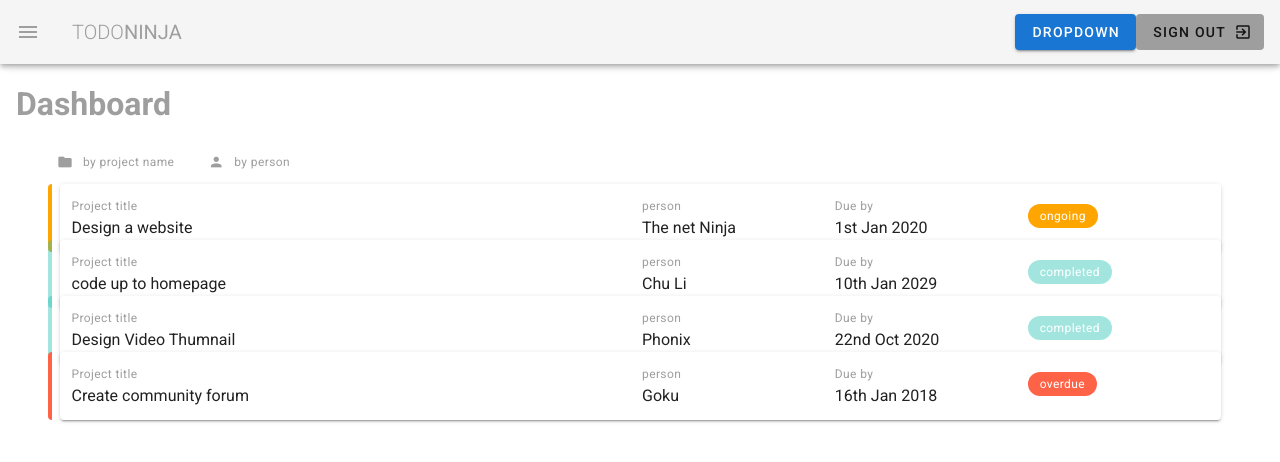
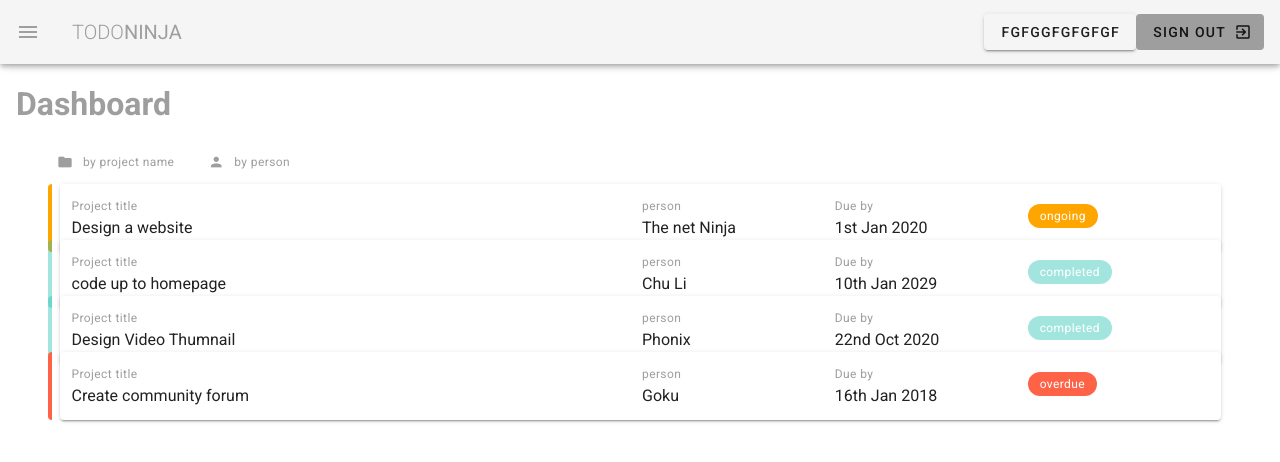
Before and after one commit to sypher-samurai/project-manager, a Vue app: page / in a window 1280 px wide. Shown: the top 462 px of the page. Built offline with nearby package versions, Linux system fonts and the light colour scheme.

Commit message:
Progress

```diff
--- a/src/components/Navbar.vue
+++ b/src/components/Navbar.vue
@@ -11,16 +11,12 @@
       </v-toolbar-title>
       <v-spacer></v-spacer>
 
-<template>
+
   <div class="text-center">
     <v-menu offset-y>
       <template v-slot:activator="{ on }">
-        <v-btn
-          color="primary"
-          dark
-          v-on="on"
-        >
-          Dropdown
+        <v-btn v-on="on">
+          fgfggfgfgfgf
         </v-btn>
       </template>
       <v-list>
@@ -34,7 +30,7 @@
       </v-list>
     </v-menu>
   </div>
-</template>
+
 
       <v-btn text class="grey">
         <span>Sign Out</span>
```
